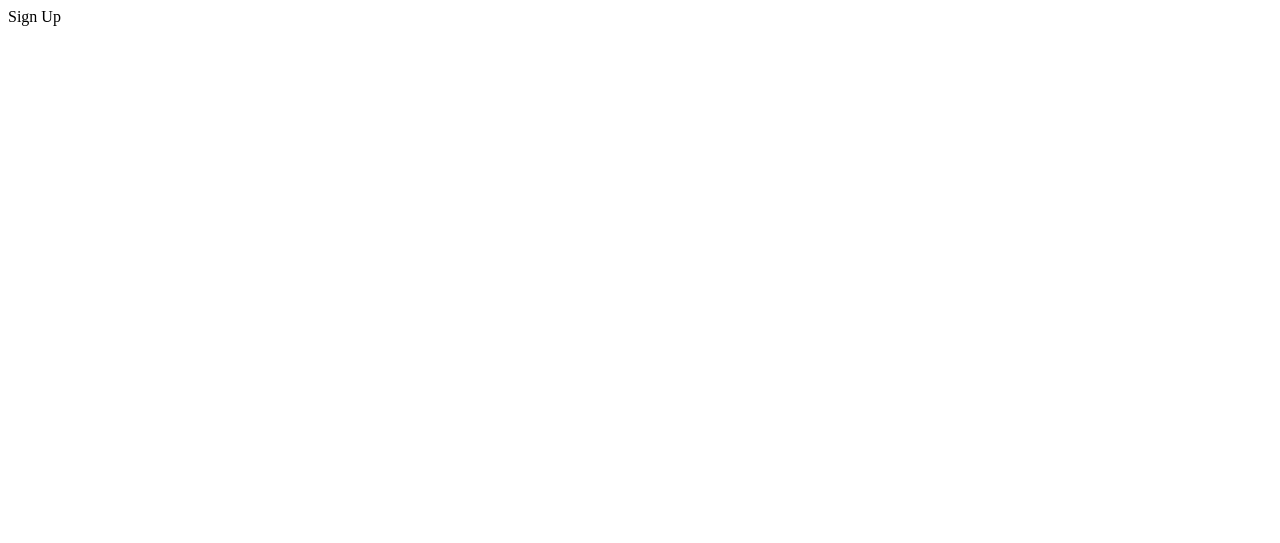
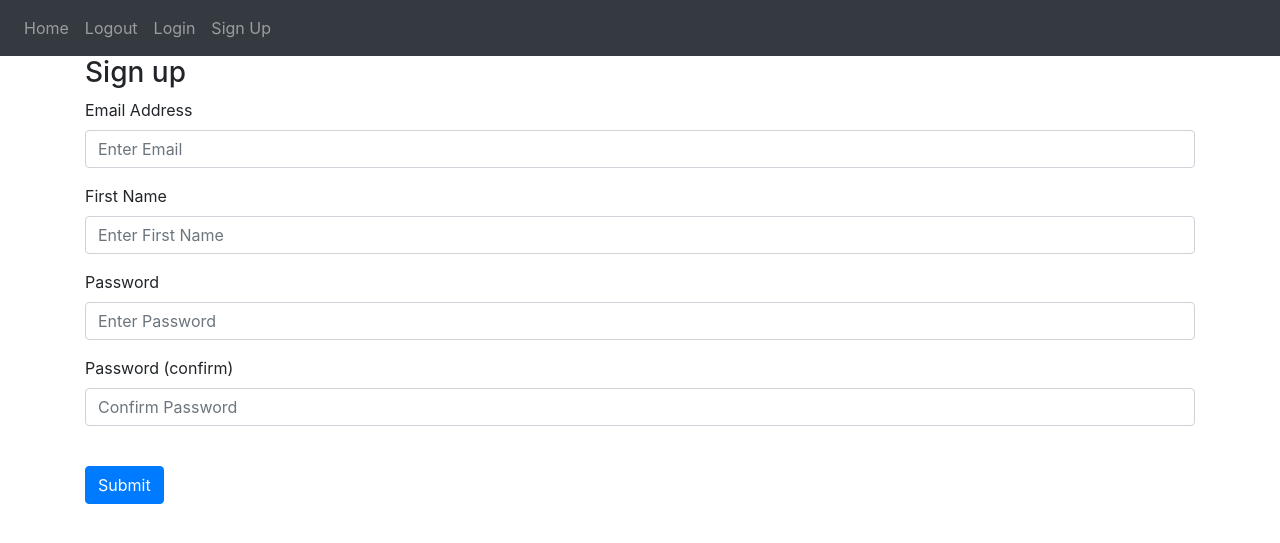
Before and after one commit to TeresaHo/Note-Website, a Flask app: page /sign-up in a window 1280 px wide. Before the commit the part shown is almost empty. Shown: the top 543 px of the page. Run offline with Flask 2, Linux system fonts and the light colour scheme; some libraries are stand-ins or nearby versions.

Commit message:
finish login and sign-up html

```diff
--- a/website/auth.py
+++ b/website/auth.py
@@ -1,16 +1,16 @@
-from flask import Blueprint
+from flask import Blueprint, render_template
 
 auth = Blueprint('auth',__name__)
 
 
-@auth.route('/login')
+@auth.route('/login', methods=['GET','POST']) #the type of the request that this route can acccept
 def login():
-    return "<p> Login </p>"
+    return render_template("login.html", boolean=True)
 
 @auth.route('/logout')
 def logout():
     return "<p> Logout </p>"
 
-@auth.route('/sign-up')
+@auth.route('/sign-up',methods=['GET','POST'])
 def sign_up():
-    return "<p> Sign Up </p>"
+    return render_template("sign_up.html")
--- a/website/templates/home.html
+++ b/website/templates/home.html
@@ -1,4 +1,4 @@
-{% extends "base.html" %} {% block title %}Changed{% endblock %} {% block
-content %}
-<h1>This is a home page</h1>
+{% extends "base.html" %} {% block title %}Home{% endblock %} {% block content
+%}
+<h1>This is the home page</h1>
 {% endblock %}
--- a/website/templates/sign_up.html
+++ b/website/templates/sign_up.html
@@ -0,0 +1,53 @@
+{% extends "base.html" %} {% block title %}Sign Up{% endblock %} {% block
+content %}
+<form method="POST">
+  <!-- send a post request to the current URL we are on (localhost/sign-up)-->
+  <h3 aligh="center">Sign up</h3>
+  <div class="form-group">
+    <label for="email">Email Address</label>
+    <input
+      type="email"
+      class="form-control"
+      id="email"
+      name="email"
+      placeholder="Enter Email"
+    />
+  </div>
+  <div class="form-group">
+    <label for="firstName">First Name</label>
+    <input
+      type="email"
+      class="form-control"
+      id="firstName"
+      name="firstName"
+      placeholder="Enter First Name"
+    />
+  </div>
+  <div class="form-group">
+    <label for="password1">Password</label>
+    <input
+      type="password"
+      class="form-control"
+      id="password1"
+      name="password1"
+      placeholder="Enter Password"
+    />
+  </div>
+  <div class="form-group">
+    <label for="password2">Password (confirm)</label>
+    <input
+      type="password"
+      class="form-control"
+      id="password2"
+      name="password2"
+      placeholder="Confirm Password"
+    />
+  </div>
+  <br />
+  <button type="submit" class="btn btn-primary">Submit</button>
+</form>
+{% endblock %}
+
+<!-- To associate the <label> with an <input> element,
+    you need to give the <input> an id attribute.
+    The <label> then needs a for attribute whose value is the same as the input's id. -->
```
Also changed, not shown: website/templates/login.html (+30 -2 lines).
